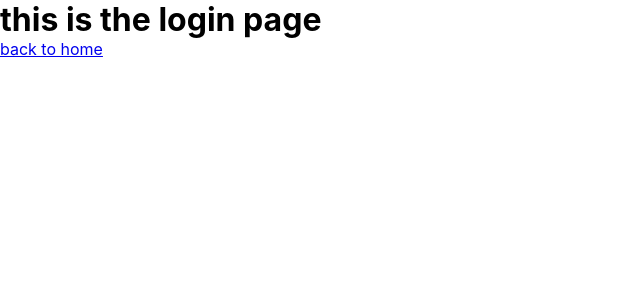
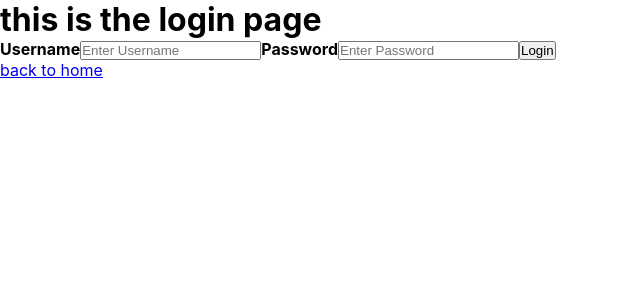
Before and after one commit to jsmolucha/CSC4990GART, a React (Create React App) app in the folder gart-app/: page /login in a window 1280 px wide. Shown: the top 300 px of the page, without its empty margins (0-640 px from the left). Built offline with nearby package versions, Linux system fonts and the light colour scheme.

Commit message:
app.js cleanup

```diff
--- a/gart-app/src/App.js
+++ b/gart-app/src/App.js
@@ -3,7 +3,6 @@ import {
   BrowserRouter as Router,
   Route,
   Switch,
-  Link,
   Redirect
 } from "react-router-dom";
 
--- a/gart-app/src/pages/index.jsx
+++ b/gart-app/src/pages/index.jsx
@@ -14,7 +14,6 @@ const Welcome = () => {
           <Link to="/login" className="headertext_li">Login</Link>
         </div>
         <div className="signupflow">
-          <h3 className="primertext_su"></h3>
           <Link to="/login" className="headertext_su">Signup</Link>
         </div>
     </div>
--- /dev/null
+++ b/gart-app/src/pages/login.css
@@ -0,0 +1,3 @@
+.loginContainer {
+
+}
--- a/gart-app/src/pages/login.jsx
+++ b/gart-app/src/pages/login.jsx
@@ -1,10 +1,23 @@
 import React from "react";
 import { Link } from "react-router-dom";
+import "./login.css"
+
 /* We simply can use an array and loop and print each user */
 const loginpage  = () => {
   return (
     <div>
       <h1>this is the login page</h1>
+      <div className="loginContainer">
+
+        <label for="uname"><b>Username</b></label>
+        <input type="text" placeholder="Enter Username" name="uname" required />
+
+        <label for="psw"><b>Password</b></label>
+        <input type="password" placeholder="Enter Password" name="psw" required />
+
+        <button type="submit">Login</button>
+
+      </div>
       <Link to="/">back to home</Link>
     </div>
   );
```
